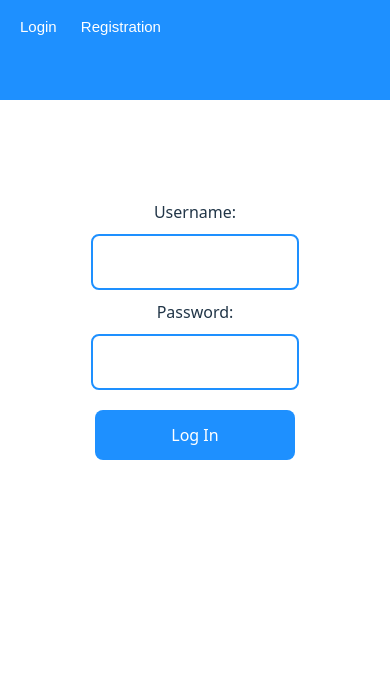
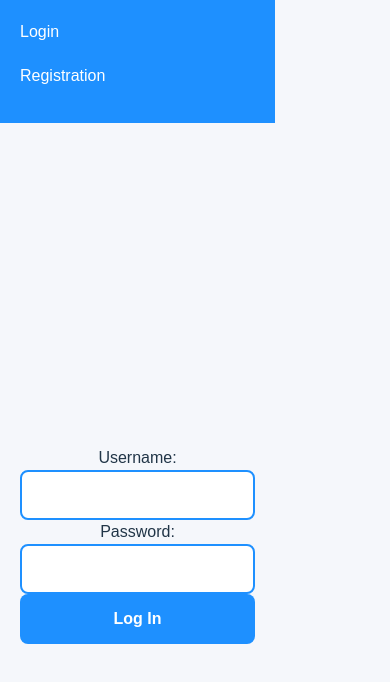
Before and after one commit to RaskoProggramer/PostChatClient, a React (Vite) app: page /login in a window 390 px wide. Shown: the top 682 px of the page. Built offline with nearby package versions, Linux system fonts and the light colour scheme; no server answers.

Commit message:
mobile responsiveness

```diff
--- a/src/App.css
+++ b/src/App.css
@@ -1,71 +1,185 @@
-.App {
-  width: 100vw;
-  height: auto;
-  display: flex;
-  align-items: center;
-  flex-direction: column;
+/* GLOBAL */
+
+* {
+  box-sizing: border-box;
 }
 
 body {
   margin: 0;
   padding: 0;
+  font-family: Arial, Helvetica, sans-serif;
+  background-color: #f5f7fb;
 }
 
-.post {
-  width: 400px;
-  height: 300px;
-  border-radius: 10px;
+.App {
+  width: 100%;
+  min-height: 100vh;
+
   display: flex;
   flex-direction: column;
-  margin-top: 50px;
+  align-items: center;
+}
+
+/* NAVBAR */
+
+.navbar {
+  width: 100%;
+  min-height: 70px;
+
+  background-color: dodgerblue;
+
+  display: flex;
+  justify-content: space-between;
+  align-items: center;
+
+  padding: 15px 30px;
+
+  color: white;
+}
+
+.links {
+  display: flex;
+  align-items: center;
+  gap: 20px;
+}
+
+.navbar a {
+  text-decoration: none;
+  color: white;
+  font-size: 16px;
+  transition: 0.3s ease;
+}
+
+.navbar a:hover {
+  opacity: 0.8;
+}
+
+.loggedInContainer {
+  display: flex;
+  align-items: center;
+  gap: 15px;
+}
+
+.loggedInContainer h1 {
+  font-size: 18px;
+  margin: 0;
+}
+
+.navbar button {
+  width: 120px;
+  height: 40px;
+
+  border: none;
+  border-radius: 8px;
+
+  cursor: pointer;
+
+  background-color: white;
+  color: dodgerblue;
+
+  font-weight: bold;
+
+  transition: 0.3s ease;
+}
+
+.navbar button:hover {
+  opacity: 0.9;
+}
+
+/* POSTS */
+
+.post {
+  width: 100%;
+  max-width: 500px;
+  min-height: 300px;
+
+  border-radius: 12px;
+  margin-top: 30px;
+
+  display: flex;
+  flex-direction: column;
+
   border: 1px solid lightgray;
-  font-family: Arial, Helvetica, sans-serif;
+
+  background-color: white;
+
+  overflow: hidden;
 
   box-shadow: rgba(99, 99, 99, 0.2) 0px 2px 8px 0px;
+
+  transition: 0.3s ease;
 }
 
 .post:hover {
   box-shadow: rgba(100, 100, 111, 0.2) 0px 7px 29px 0px;
   cursor: pointer;
 }
+
 .post .title {
-  flex: 20%;
-  border-bottom: 1px solid lightgray;
+  padding: 20px;
+
   background-color: dodgerblue;
-  display: grid;
-  place-content: center;
+
+  color: white;
+
+  display: flex;
+  align-items: center;
+  justify-content: center;
+
+  text-align: center;
+
+  font-size: 20px;
+  font-weight: bold;
+}
+
+.post .body {
+  flex: 1;
+
+  padding: 25px;
+
+  display: flex;
+  justify-content: center;
+  align-items: center;
+
+  text-align: center;
+
+  font-size: 17px;
+}
+
+.post .footer {
+  display: flex;
+  align-items: center;
+
+  padding: 15px;
+
+  background-color: dodgerblue;
+
   color: white;
 }
 
-.post .body {
-  flex: 60%;
-  display: grid;
-  place-content: center;
+.footer .username {
+  flex: 50%;
 }
 
-.post .footer {
-  flex: 20%;
-  border-top: 1px solid lightgray;
+.footer .buttons {
+  flex: 50%;
+
   display: flex;
+  justify-content: flex-end;
   align-items: center;
-  padding-left: 15px;
-  background-color: dodgerblue;
-  color: white;
-  border-bottom-left-radius: 10px;
-  border-bottom-right-radius: 10px;
 }
 
-/* CREATE POST PAGE CSS */
+.buttons label {
+  margin-right: 15px;
+  margin-left: 10px;
+  color: white;
+}
 
-.createPostPage {
-  font-family: Arial, Helvetica, sans-serif;
-  width: 100vw;
-  height: 70vh;
-  display: flex;
-  justify-content: center;
-  align-items: center;
-}
-.formPage {
+/* FORMS */
+
+.formPage,
+.createPostPage,
+.loginContainer {
   width: 100%;
   min-height: 100vh;
 
@@ -74,12 +188,11 @@ body {
   align-items: center;
 
   padding: 20px;
-  box-sizing: border-box;
 }
 
 .formContainer {
   width: 100%;
-  max-width: 400px;
+  max-width: 420px;
 
   display: flex;
   flex-direction: column;
@@ -87,12 +200,12 @@ body {
   gap: 10px;
 
   padding: 30px;
+
   border-radius: 12px;
 
   background-color: white;
+
   box-shadow: 0px 4px 12px rgba(0, 0, 0, 0.1);
-
-  box-sizing: border-box;
 }
 
 .formContainer label {
@@ -100,112 +213,171 @@ body {
   font-weight: 600;
 }
 
-.inputField {
+.inputField,
+.loginContainer input,
+.addCommentContainer input {
   width: 100%;
+  max-width: 350px;
+
+  height: 50px;
+
   padding: 12px;
 
-  border: 1px solid #ccc;
   border-radius: 8px;
+  border: 2px solid dodgerblue;
 
   font-size: 16px;
 
-  box-sizing: border-box;
+  outline: none;
 }
 
-.formContainer span {
-  color: red;
-  font-size: 14px;
-}
+.formContainer button,
+.loginContainer button,
+.addCommentContainer button {
+  width: 100%;
+  max-width: 350px;
 
-.formContainer button {
-  margin-top: 10px;
-  padding: 12px;
+  height: 50px;
 
   border: none;
   border-radius: 8px;
 
-  background-color: #2c2c2c;
+  background-color: dodgerblue;
   color: white;
 
   font-size: 16px;
+  font-weight: bold;
+
   cursor: pointer;
 
   transition: 0.3s ease;
 }
 
-.formContainer button:hover {
+.formContainer button:hover,
+.loginContainer button:hover,
+.addCommentContainer button:hover {
   opacity: 0.9;
 }
 
-/* MOBILE */
-@media (max-width: 600px) {
-  .formContainer {
+.formContainer span,
+span {
+  color: red;
+  font-size: 14px;
+}
+
+/* INDIVIDUAL POST */
+
+.postPage {
+  width: 100%;
+
+  display: flex;
+  gap: 20px;
+
   padding: 20px;
 }
 
-  .formContainer label {
-    font-size: 15px;
+.leftSide,
+.rightSide {
+  flex: 1;
 }
 
-  .inputField {
-    font-size: 15px;
-    padding: 10px;
+.leftSide {
+  display: flex;
+  justify-content: center;
+  align-items: flex-start;
 }
 
-  .formContainer button {
-    font-size: 15px;
-  }
+.rightSide {
+  display: flex;
+  flex-direction: column;
 }
 
-span {
-  color: red;
+.rightSide .addCommentContainer {
+  width: 100%;
+
+  display: flex;
+  flex-direction: column;
+  align-items: center;
+
+  gap: 15px;
+
+  margin-top: 20px;
 }
 
-/* NAVBAR */
+.rightSide .listOfComments {
+  width: 100%;
 
-.navbar {
-  width: 100%;
-  height: 70px;
-  background-color: dodgerblue;
   display: flex;
+  flex-direction: column;
   align-items: center;
-  font-family: Arial, Helvetica, sans-serif;
+
+  padding-bottom: 30px;
 }
 
-.navbar button {
-  width: 150px;
-  height: 40px;
-  cursor: pointer;
+.listOfComments .comment {
+  width: 100%;
+  max-width: 600px;
+
+  padding: 25px;
+
+  border: 1px solid lightgray;
+  border-radius: 8px;
+
+  background-color: white;
+
+  margin-top: 20px;
+
+  word-wrap: break-word;
 }
 
-.navbar a {
-  margin-left: 20px;
-  text-decoration: none;
-  color: white;
+#individual {
+  width: 100%;
+  max-width: 700px;
+
+  min-height: 500px;
 }
 
-.navbar .loggedInContainer {
-  flex: 50%;
-  height: 100%;
+#individual .title,
+#individual .footer {
+  font-size: 24px;
+}
+
+#individual .body {
+  font-size: 20px;
+}
+
+/* LOGIN */
+
+.loginContainer {
+  flex-direction: column;
+}
+
+.loginContainer form {
+  width: 100%;
+  max-width: 420px;
+
   display: flex;
-  justify-content: flex-end;
+  flex-direction: column;
   align-items: center;
 }
 
-/* MOBILE RESPONSIVENESS */
+/* MOBILE */
+
 @media (max-width: 768px) {
   .navbar {
     flex-direction: column;
     align-items: flex-start;
 
-    padding: 15px;
+    gap: 15px;
+
+    padding: 20px;
   }
 
   .links {
-    width: 100%;
     flex-direction: column;
     align-items: flex-start;
-    gap: 12px;
+
+    width: 100%;
   }
 
   .loggedInContainer {
@@ -213,149 +385,32 @@ span {
     justify-content: space-between;
   }
 
-  .links a {
-    font-size: 15px;
+  .post {
+    width: 95%;
   }
 
-  .loggedInContainer h1 {
-    font-size: 16px;
-  }
-}
-
-/* INDIVIDUAL POST */
   .postPage {
-  display: flex;
-  flex-direction: row;
-  width: 100%;
-  height: 100%;
-}
-
-.leftSide {
-  flex: 50%;
-  height: calc(100vh - 70px);
-  display: grid;
-  place-items: center;
-}
-
-.rightSide {
-  flex: 50%;
-  height: calc(100vh - 70px);
-  display: grid;
-  place-items: center;
-  display: flex;
     flex-direction: column;
   }
 
-.rightSide .addCommentContainer {
-  flex: 20%;
+  #individual {
     width: 100%;
-  display: grid;
-  place-items: center;
-  margin-top: 25px;
-}
-
-.addCommentContainer input,
-button {
-  width: 200px;
-  height: 50px;
-  border-radius: 8px;
-  border: none;
-}
-
-.addCommentContainer button {
-  background-color: dodgerblue;
-  color: white;
-}
-
-.addCommentContainer input {
-  border: 2px solid dodgerblue;
-}
-
-.rightSide .listOfComments {
-  flex: 80%;
-  width: 100%;
-  display: flex;
-  flex-direction: column;
-  align-items: center;
-}
-
-.listOfComments .comment {
-  width: 70%;
-  height: auto;
-  padding: 30px;
-  border: 1px solid lightgray;
-  border-radius: 5px;
-  margin-top: 20px;
-}
-
-#individual {
-  height: 500px;
-  width: 600px;
   }
 
   #individual .title,
   #individual .footer {
-  font-size: 30px;
+    font-size: 20px;
   }
 
   #individual .body {
-  font-size: 25px;
+    font-size: 17px;
   }
 
-/* LOGIN */
-
-.loginContainer {
-  display: flex;
-  align-items: center;
-  flex-direction: column;
-  width: 100%;
-  height: 100vh;
-  padding-top: 100px;
+  .listOfComments .comment {
+    width: 95%;
   }
 
-.loginContainer input,
-button {
-  width: 200px;
-  height: 50px;
-  border-radius: 8px;
-  border: none;
-  margin: 10px;
+  .formContainer {
+    padding: 20px;
   }
-
-.loginContainer button {
-  background-color: dodgerblue;
-  color: white;
 }
-
-.loginContainer input {
-  border: 2px solid dodgerblue;
-}
-
-
-.buttons label {
-  margin-right: 20px;
-  margin-left: 10px;
-  color: white;
-}
-
-.post .footer {
-  flex: 20%;
-  border-top: 1px solid lightgray;
-  display: flex;
-  align-items: center;
-  padding-left: 15px;
-  background-color: dodgerblue;
-  color: white;
-  border-bottom-left-radius: 10px;
-  border-bottom-right-radius: 10px;
-}
-
-.footer .username {
-  flex: 50%;
-}
-.footer .buttons {
-  flex: 50%;
-  display: flex;
-  justify-content: flex-end;
-  align-items: center;
-}
```
Lines whose indentation alone changed are shown as unchanged.
